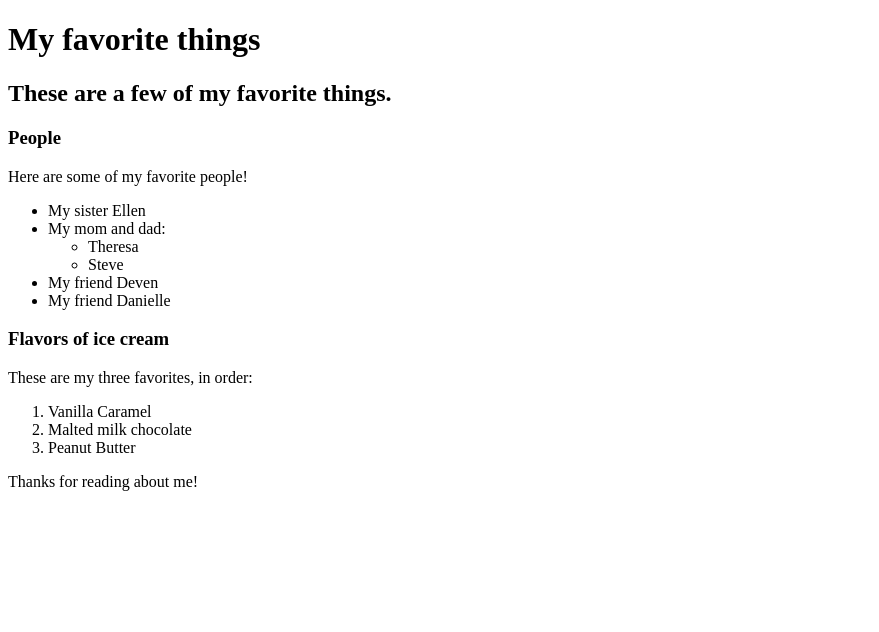
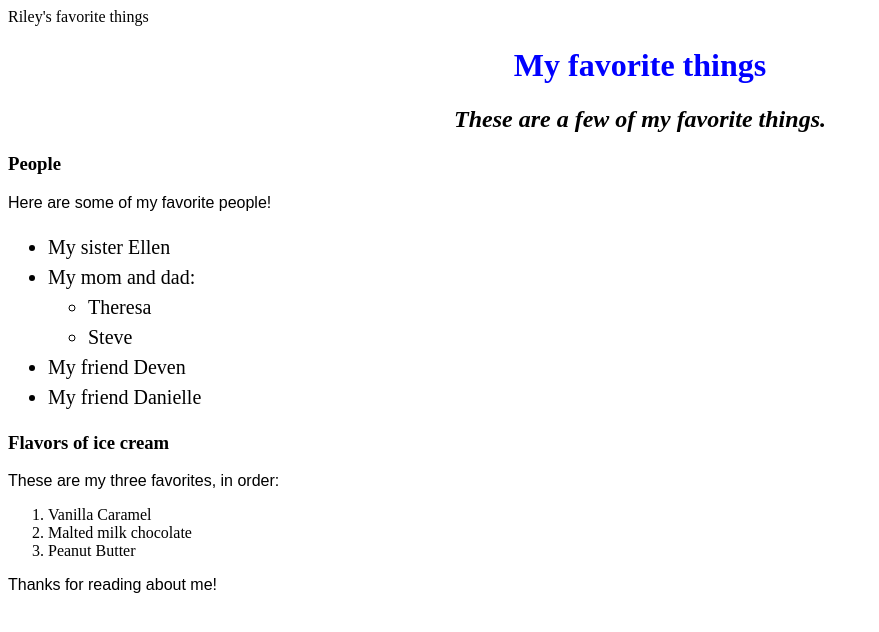
Before and after one commit to riley-mc/my-first-website, a plain HTML site: page favorite-things.html in a window 1280 px wide. Shown: the whole page, without its empty margins (0-879 px from the left). Drawn offline with Linux system fonts and the light colour scheme.

Commit message:
add a CSS style sheet

```diff
--- /dev/null
+++ b/css/styles.css
@@ -0,0 +1,19 @@
+h1 {
+  color: #0000ff;
+  text-align: center;
+}
+
+h2 {
+  font-style: italic;
+  text-align: center;
+
+}
+
+p {
+  font-family: sans-serif;
+}
+
+ul {
+  font-size: 20px;
+  line-height: 30px;
+}
--- a/favorite-things.html
+++ b/favorite-things.html
@@ -1,6 +1,7 @@
 <!DOCTYPE html>
 <html lang="en-US">
 <head>
+  <link href="css/styles.css" rel="stylesheet" type="text/css"
   <title>Riley's favorite things</title>
 </head>
 <body>
```
